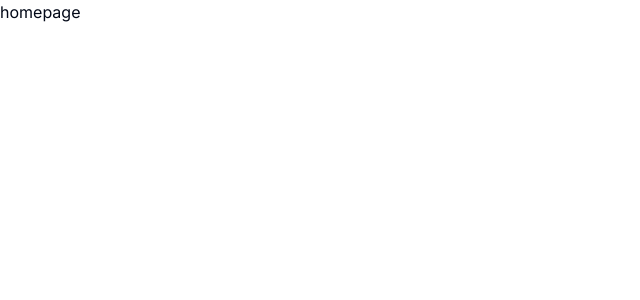
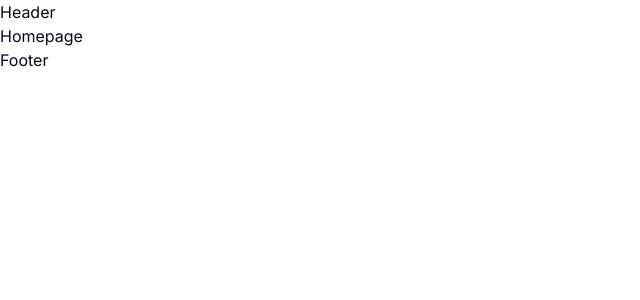
Before and after one commit to antonioalberto-dev/my_portifolio, a Next.js app: page / in a window 1280 px wide. Shown: the top 300 px of the page, without its empty margins (0-640 px from the left). Built offline with nearby package versions, Linux system fonts and the light colour scheme.

Commit message:
feat: theme provider

```diff
--- a/app/layout.jsx
+++ b/app/layout.jsx
@@ -1,5 +1,8 @@
 import { Inter } from "next/font/google";
 import "./globals.css";
+import Header from "@/components/Header";
+import Footer from "@/components/Footer";
+import { ThemeProvider } from "@/components/ThemeProvider";
 
 const inter = Inter({ subsets: ["latin"] });
 
@@ -10,8 +13,14 @@ export const metadata = {
 
 export default function RootLayout({ children }) {
   return (
-    <html lang="en">
-      <body className={inter.className}>{children}</body>
+    <html lang="en" suppressHydrationWarning>
+      <body className={inter.className}>
+        <ThemeProvider attribute='class' defaultTheme='light'>
+          <Header />
+          {children}
+          <Footer />
+        </ThemeProvider>
+      </body>
     </html>
   );
 }
--- a/app/page.jsx
+++ b/app/page.jsx
@@ -1,5 +1,5 @@
 import Image from "next/image";
 
 export default function Home() {
-  return <main>homepage</main>;
+  return <main>Homepage</main>;
 }
--- /dev/null
+++ b/components/Footer.jsx
@@ -0,0 +1,7 @@
+import React from "react";
+
+const Footer = () => {
+  return <footer>Footer</footer>;
+};
+
+export default Footer;
--- /dev/null
+++ b/components/Header.jsx
@@ -0,0 +1,7 @@
+import React from "react";
+
+const Header = () => {
+  return <header>Header</header>;
+};
+
+export default Header;
--- /dev/null
+++ b/components/ThemeProvider.jsx
@@ -0,0 +1,7 @@
+'use client'
+
+import { ThemeProvider as NextThemesProvider } from "next-themes";
+
+export function ThemeProvider({children, ...props}){
+    return <NextThemesProvider {...props}>{children}</NextThemesProvider>
+}
```
